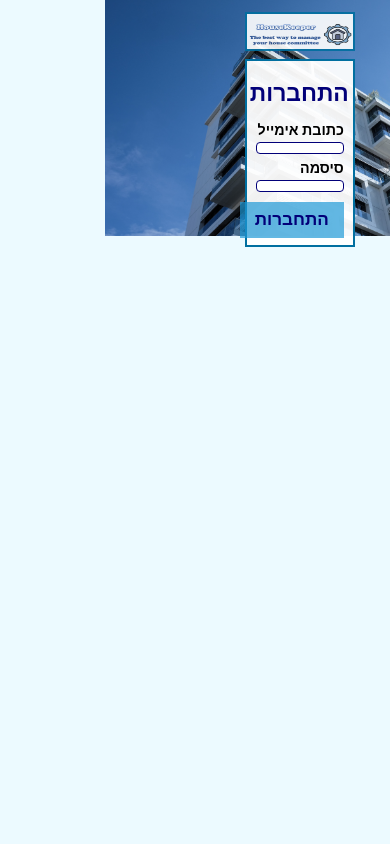
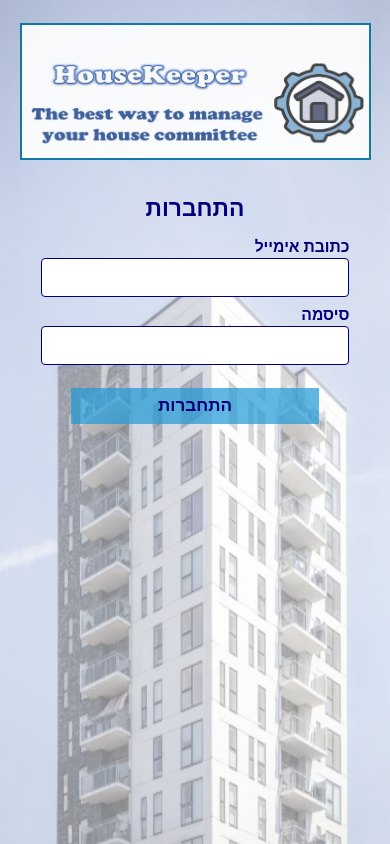
Before and after one commit to yuval-david/house-keeper, a Next.js app: page /login in a window 390 px wide. Built offline with nearby package versions, Linux system fonts and the light colour scheme.

Commit message:
Login page - mobile view

```diff
--- a/components/UI/FormFields/TextField.module.css
+++ b/components/UI/FormFields/TextField.module.css
@@ -6,6 +6,12 @@
     font-size: 120%;
     height: 3vw;
     padding: 0 8px;
+}
+
+@media (max-width: 1024px) {
+    .text_field {
+        height: 10vw;
+    }
 }
 
 .text_field_container {
@@ -17,5 +23,11 @@
     display: block;
     font-size: 100%;
     font-weight: 600;
+    color: #020079;
+}
 
+@media (max-width: 1024px) {
+    .text_field_container > label {
+        font-size: 110%;
+    }
 }
--- a/styles/Login.module.css
+++ b/styles/Login.module.css
@@ -5,6 +5,27 @@
     background: url("../public/login/building-desktop.jpg");
     background-repeat: no-repeat;
     background-size: 100% auto;
+}
+
+@media (max-width: 1024px) {
+    .login_main {
+        position: fixed;
+        top: 0;
+        left: 0;
+        width: 100%;
+        overflow-y: auto;
+        background: linear-gradient(rgba(255, 255, 255, 0.779), rgba(255, 255, 255, 0.746)), url("../public/login/building-desktop.jpg");
+        background-repeat: no-repeat;
+        background-size: 100% 100%;
+    }
+}
+
+@media (max-width: 600px) {
+    .login_main {
+        background: linear-gradient(rgba(255,255,255,.5), rgba(255,255,255,.5)), url("../public/login/building.jpg");
+        background-repeat: no-repeat;
+        background-size: 100% 100%;
+    }
 }
 
 
@@ -19,6 +40,14 @@
     opacity: 0.9;
 }
 
+@media (max-width: 1024px) {
+    .login_logo {
+        top: 6vw;
+        width: 90vw;
+        height: 35vw;
+    }
+}
+
 
 .login_form {
     width: 28vw;
@@ -29,6 +58,19 @@
     padding: 1vw;
     padding-bottom: 2vw;
     text-align: center;
+}
+
+@media (max-width: 1024px) {
+    .login_form {
+        width: 90vw;
+        background: none;
+        margin: auto;
+        margin-top: 10vw;
+        border: none;
+        padding: 1vw;
+        padding-bottom: 2vw;
+        text-align: center;
+    }
 }
 
 .login_form form {
@@ -58,8 +100,20 @@
     transition: 0.25s;
 }
 
+@media (max-width: 1024px) {
+    .submit_btn {
+        margin-top: 6vw;
+    }
+}
+
 .field_container {
     display: flex;
     flex-direction: column;
     row-gap: 1vw;
 }
+
+@media (max-width: 1024px) {
+    .field_container {
+        row-gap: 2vw;
+    }
+}
```
